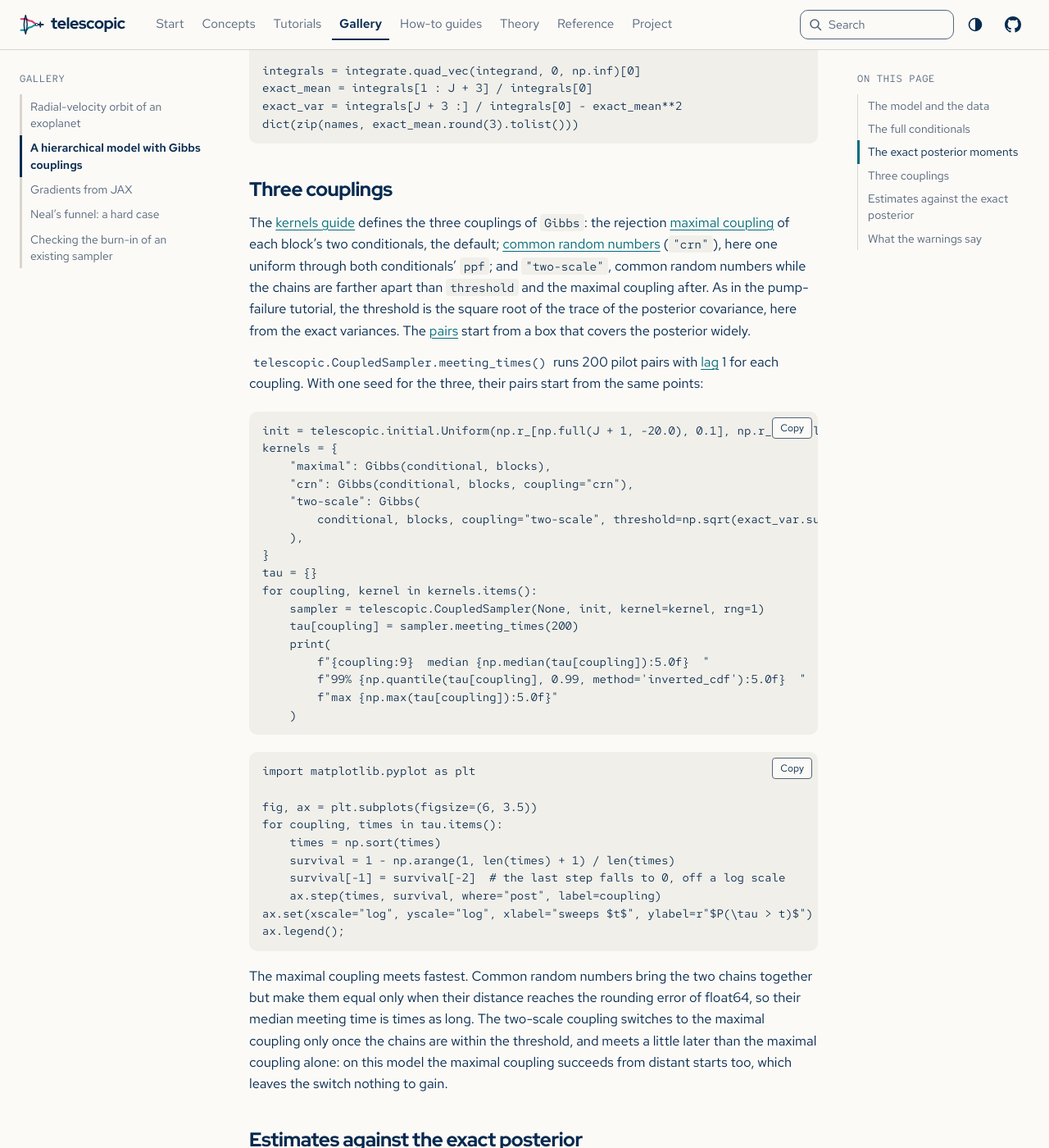
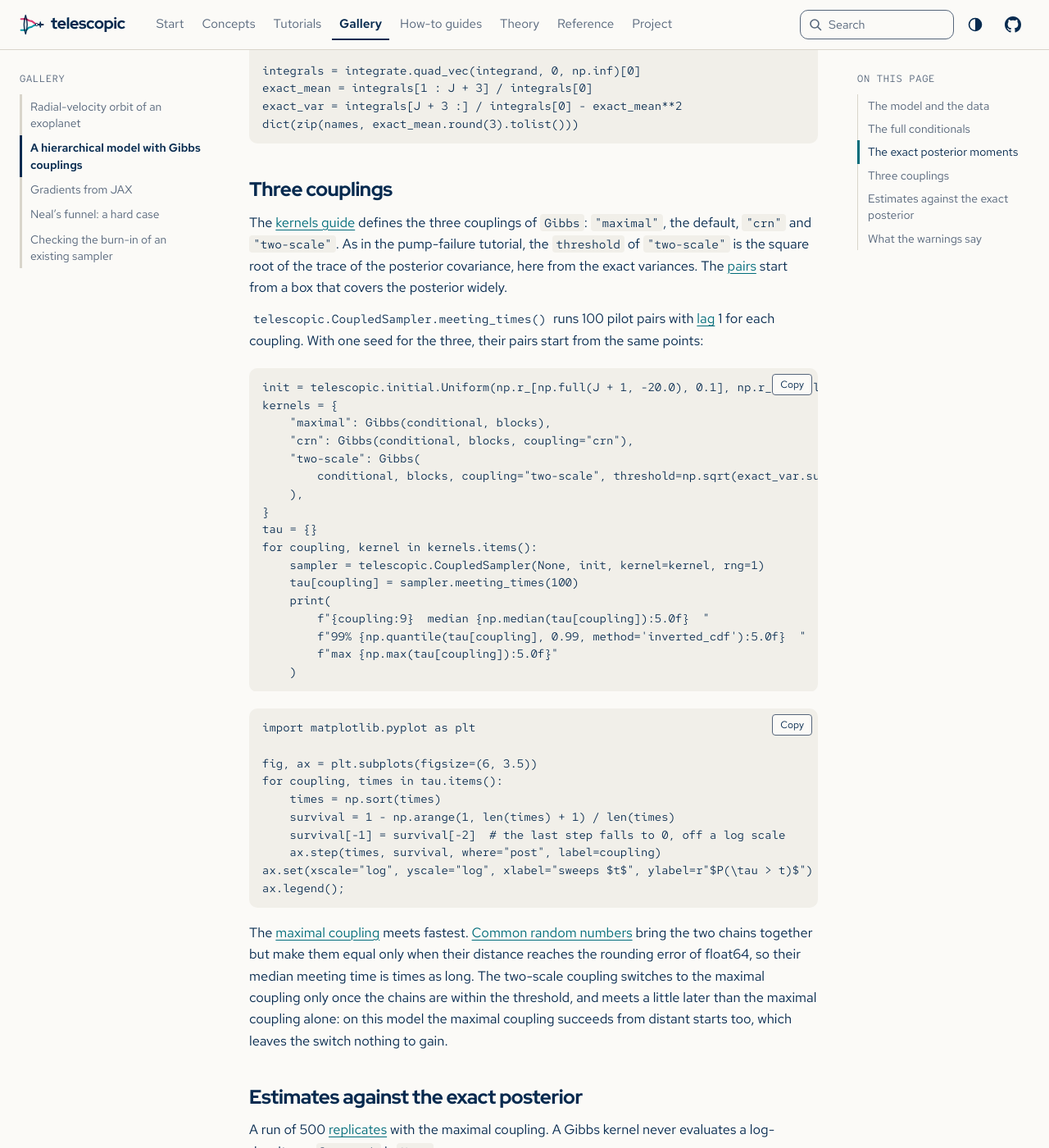
Before and after one commit to joshspeagle/telescopic, a Sphinx documentation site: the page built from docs/gallery/hierarchical-gibbs.md, in a window 1280 px wide and 1400 px high, scrolled down 3361 px. Shown: the whole window at 82% size. Built offline with Sphinx 7.4.7, drawn with Linux system fonts in a browser that asks for light colours; some of the changed text lies outside the part shown.

Commit message:
Shorten the Gibbs gallery page and correct its correlation claim
Co-Authored-By: Claude Opus 5.5 <noreply@anthropic.com>
Claude-Session: https://claude.ai/code/session_01JkqiRjnZwqMVo8Rd3e5j1c

````diff
--- a/docs/gallery/hierarchical-gibbs.md
+++ b/docs/gallery/hierarchical-gibbs.md
@@ -171,15 +171,12 @@ dict(zip(names, exact_mean.round(3).tolist()))
 ## Three couplings
 
 The [kernels guide](../guide/kernels.md#gibbs) defines the three couplings of `Gibbs`:
-the rejection {term}`maximal coupling` of each block's two conditionals, the default;
-{term}`common random numbers` (`"crn"`), here one uniform through both conditionals'
-`ppf`; and `"two-scale"`, common random numbers while the chains are farther apart than
-`threshold` and the maximal coupling after. As in the pump-failure tutorial, the
-threshold is the square root of the trace of the posterior covariance, here from the
-exact variances. The {term}`pairs <pair>` start from a box that covers the posterior
+`"maximal"`, the default, `"crn"` and `"two-scale"`. As in the pump-failure tutorial,
+the `threshold` of `"two-scale"` is the square root of the trace of the posterior
+covariance, here from the exact variances. The {term}`pairs <pair>` start from a box that covers the posterior
 widely.
 
-{meth}`telescopic.CoupledSampler.meeting_times` runs 200 pilot pairs with
+{meth}`telescopic.CoupledSampler.meeting_times` runs 100 pilot pairs with
 {term}`lag` 1 for each coupling. With one seed for the three, their pairs start from the
 same points:
 
@@ -195,7 +192,7 @@ kernels = {
 tau = {}
 for coupling, kernel in kernels.items():
     sampler = telescopic.CoupledSampler(None, init, kernel=kernel, rng=1)
-    tau[coupling] = sampler.meeting_times(200)
+    tau[coupling] = sampler.meeting_times(100)
     print(
         f"{coupling:9}  median {np.median(tau[coupling]):5.0f}  "
         f"99% {np.quantile(tau[coupling], 0.99, method='inverted_cdf'):5.0f}  "
@@ -214,7 +211,7 @@ mystnb:
       sweeps.
   figure:
     caption: >-
-      The survival functions of the meeting times of 200 pilot pairs for each
+      The survival functions of the meeting times of 100 pilot pairs for each
       coupling, in sweeps, on log-log axes.
 ---
 import matplotlib.pyplot as plt
@@ -249,11 +247,11 @@ gain.
 
 ## Estimates against the exact posterior
 
-A run of 1000 {term}`replicates <replicate>` with the maximal coupling. A Gibbs kernel
+A run of 500 {term}`replicates <replicate>` with the maximal coupling. A Gibbs kernel
 never evaluates a log-density, so `log_prob` is `None`:
 
 ```{code-cell} python
-result = telescopic.sample(None, init, 1000, kernel=kernels["maximal"], names=names, rng=2)
+result = telescopic.sample(None, init, 500, kernel=kernels["maximal"], names=names, rng=2)
 result.summary()
 ```
 
@@ -316,8 +314,9 @@ print(f"tail index of the meeting times: {checks['tail_index']:.2f}")
 assert diagnostics.issues(result) == []
 ```
 
-The run emits no warning: no pair was censored, few met after $k + L$, no replicate
-holds half of the variance of an estimate, and the {term}`tail index` of the meeting
-times is above 2. A Gibbs kernel has nothing to tune, so the warning about disagreeing
+The run emits no warning: no pair was censored, and neither the fraction of pairs that
+met after $k + L$, nor the largest share of one replicate in a variance, nor the
+{term}`tail index` of the meeting times crosses the threshold of its warning. A Gibbs
+kernel has nothing to tune, so the warning about disagreeing
 tuning chains cannot apply. An empty list means only that none of the conditions of
 [Warnings and errors](../reference/warnings.md#warnings) holds, not that the run is right.
````
Also changed, not shown: other parts of docs/gallery/hierarchical-gibbs.md (+6 -5 lines).
